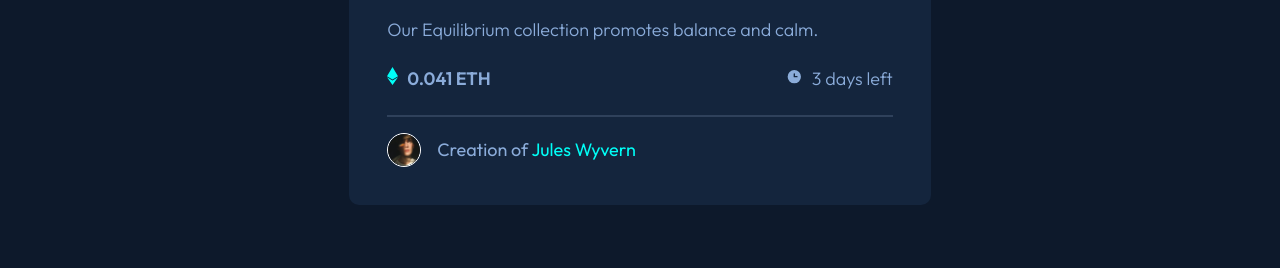
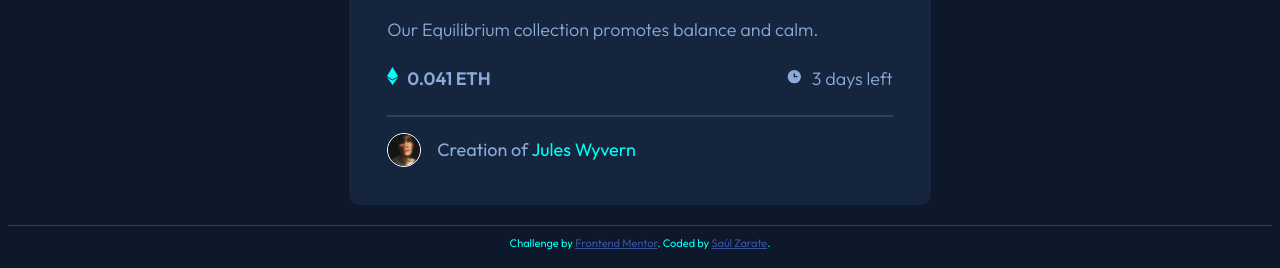
Before and after one commit to SaulZarate/Frontend_Mentor-NFT_preview_card_component, a plain HTML site: page index.html in a window 1280 px wide. Shown: the part 630-898 px from the top of the page. Before the commit the page ends 853 px from the top, so only its background shows below. Drawn offline with Linux system fonts and the light colour scheme.

Commit message:
Footer agregado

```diff
--- a/index.html
+++ b/index.html
@@ -57,10 +57,12 @@
 
   </div>
 
-  <!-- <div class="attribution">
-    Challenge by <a href="https://www.frontendmentor.io?ref=challenge" target="_blank">Frontend Mentor</a>.
-    Coded by <a href="#">Your Name Here</a>.
-  </div> -->
+  <div class="attribution">
+    Challenge by
+    <a href="https://www.frontendmentor.io?ref=challenge" target="_blank">Frontend Mentor</a>.
+    Coded by
+    <a href="#">Saúl Zarate</a>.
+  </div>
 </body>
 
 </html>
--- a/style/styles.scss
+++ b/style/styles.scss
@@ -1,11 +1,3 @@
-/* Feel free to remove these styles or customise in your own stylesheet 👍  */
-.attribution {
-    font-size: 11px; text-align: center;
-}
-.attribution a {
-    color: hsl(228, 45%, 44%);
-}
-
 /*
     Colores
 */
@@ -18,6 +10,22 @@ $very_dark_blue_main: hsl(217, 54%, 11%); /* (main BG) */
 $very_dark_blue_card: hsl(216, 50%, 16%); /* (card BG) */
 $very_dark_blue_lines: hsl(215, 32%, 27%); /* (lines) */
 $white: hsl(0, 0%, 100%);
+
+/* Feel free to remove these styles or customise in your own stylesheet 👍  */
+.attribution {
+    box-sizing: content-box;
+    border-top: 1px solid $very_dark_blue_lines;
+    width: 100%;
+    padding: 10px 0;
+    margin-top: 10px;
+    font-size: 11px;
+    text-align: center;
+    color: $cyan;
+}
+.attribution a {
+    color: hsl(228, 45%, 44%);
+}
+
 
 body{
     background-color: $very_dark_blue_main;
@@ -160,6 +168,12 @@ body{
     margin: 1em 0 ;
 }
 
+@media only screen and (max-width: 433px) {
+    .card{
+        width: 80%;
+    }
+}
+
 @media only screen and (min-width: 768px) {
     .card{
         width: 50%;
```
Also changed, not shown: style/styles.css, 1 other file.
